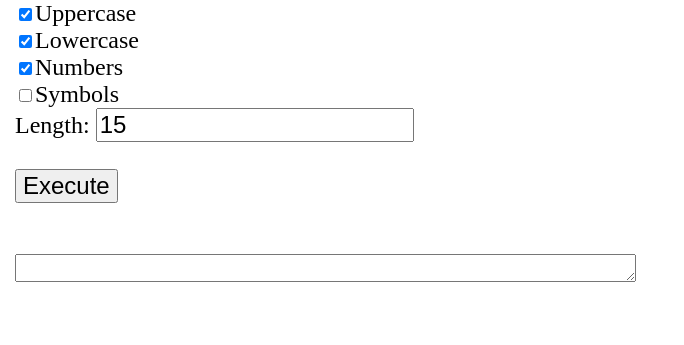
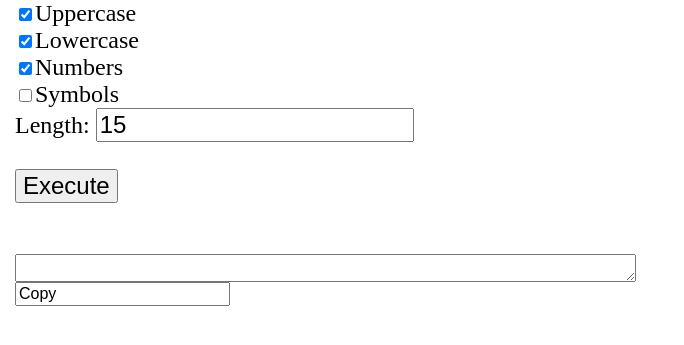
Before and after one commit to weecabin/PW-Generator, a website: page index.html in a window 1280 px wide. Shown: the part 73-418 px from the top of the page, without its empty margins (0-684 px from the left). Drawn offline with Linux system fonts and the light colour scheme.

Commit message:
clipboard function

```diff
--- a/index.html
+++ b/index.html
@@ -35,6 +35,7 @@
       <input type="button" value="Execute" onclick="pw()"><br><br>
     </form>
       <textarea id="result" rows="1" cols="50"></textarea><br>
+      <input type="copy" value="Copy" onclick="copy()"><br><br>
   </body>
 
 </html>
--- a/pw.js
+++ b/pw.js
@@ -11,6 +11,21 @@ function pw()
   //alert(newpw);
   document.getElementById("result").innerHTML= newpw;
 
+}
+
+function copy() {
+  /* Get the text field */
+  var copyText = document.getElementById("copy");
+
+  /* Select the text field */
+  copyText.select();
+  copyText.setSelectionRange(0, 99999); /* For mobile devices */
+
+  /* Copy the text inside the text field */
+  document.execCommand("copy");
+
+  /* Alert the copied text */
+  alert("Copied the text: " + copyText.value);
 }
 
 function buildOption(options,checkbox,newoption)
```
